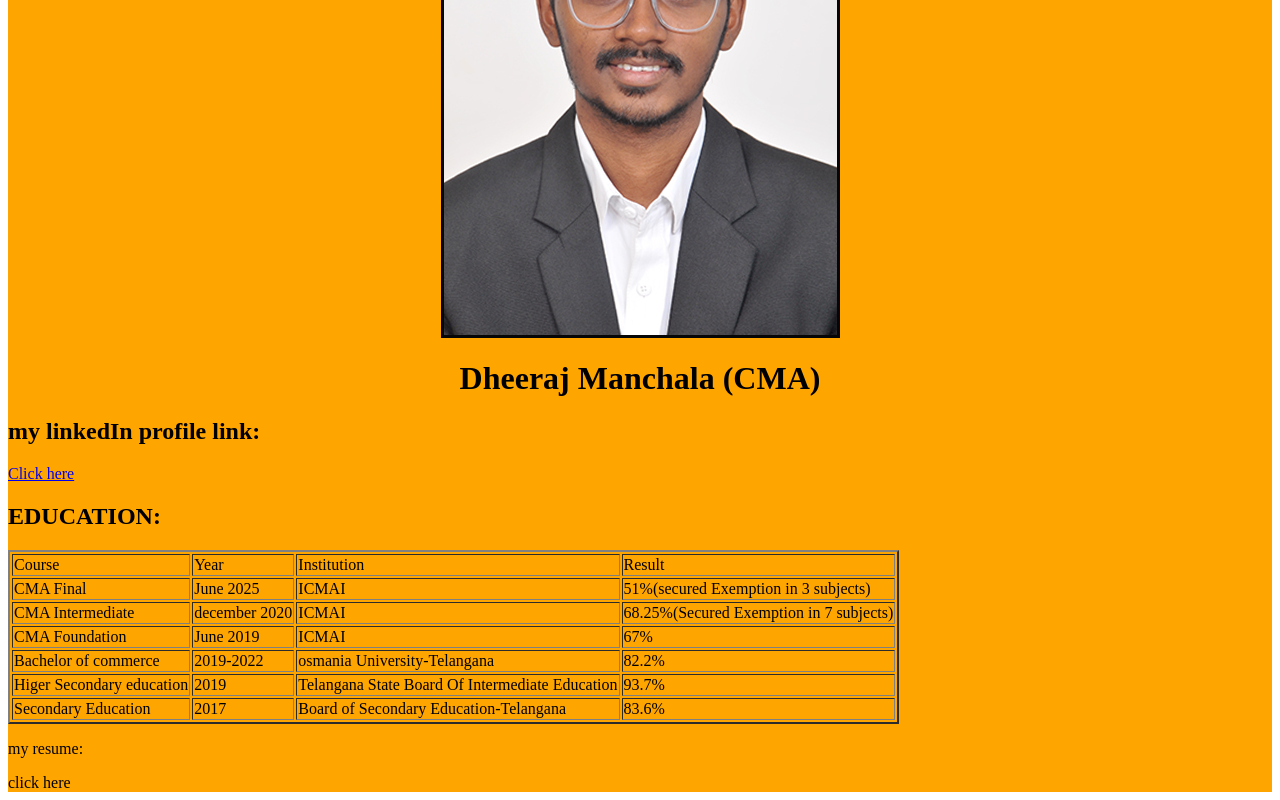
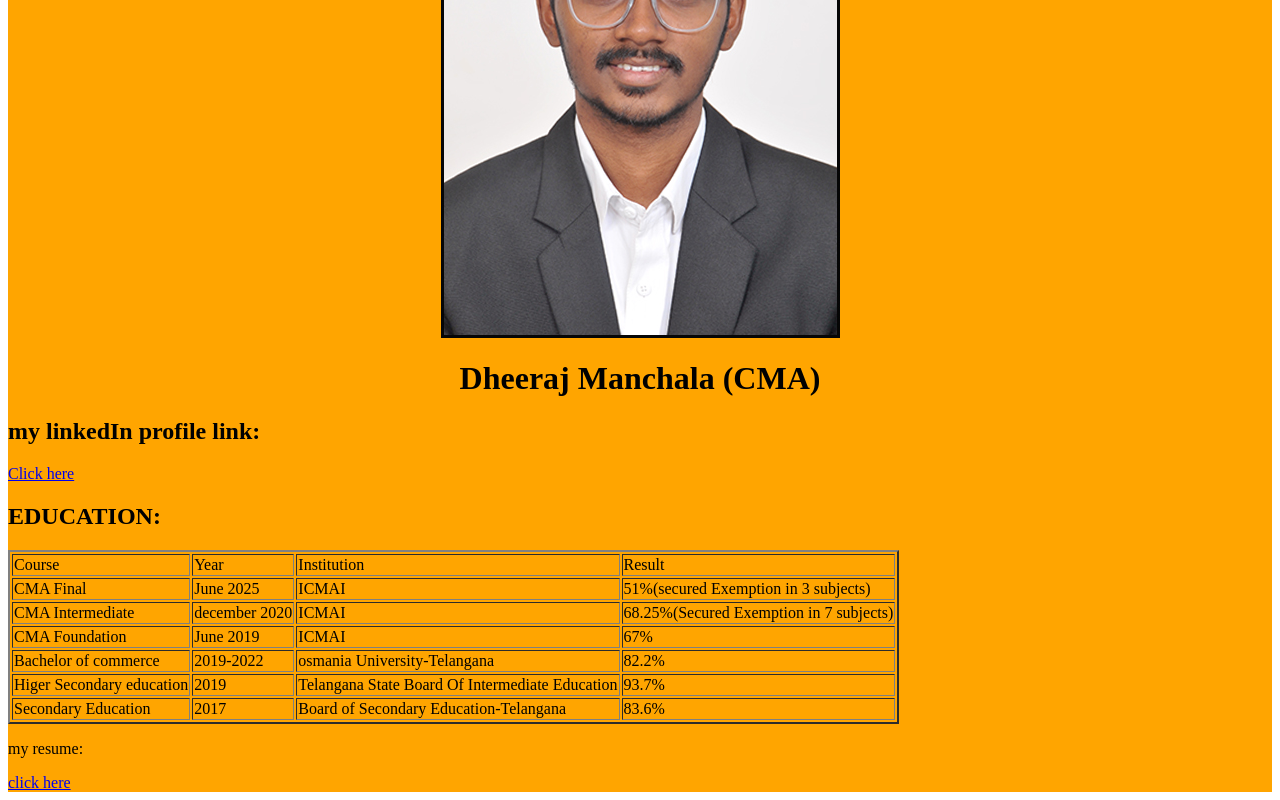
Before and after one commit to abhisai42/dheerajbio, a plain HTML site: page index.html in a window 1280 px wide. Shown: the part 430-1230 px from the top of the page. Drawn offline with Linux system fonts and the light colour scheme.

Commit message:
Update index.html
Signed-off-by: SAIKUMAR SAI gandesri <164223252+abhisai42@users.noreply.github.com>

```diff
--- a/index.html
+++ b/index.html
@@ -71,7 +71,7 @@ Dheeraj CMA
 </tbody>
 </table>
 <p>my resume:</p>
-<a src="CMA_Dheeraj _Resume 1.pdf" alt="no resume found">click here</a>
+<a href="CMA_Dheeraj _Resume 1.pdf" alt="no resume found">click here</a>
 </div>
 </body>
 </html>
```
